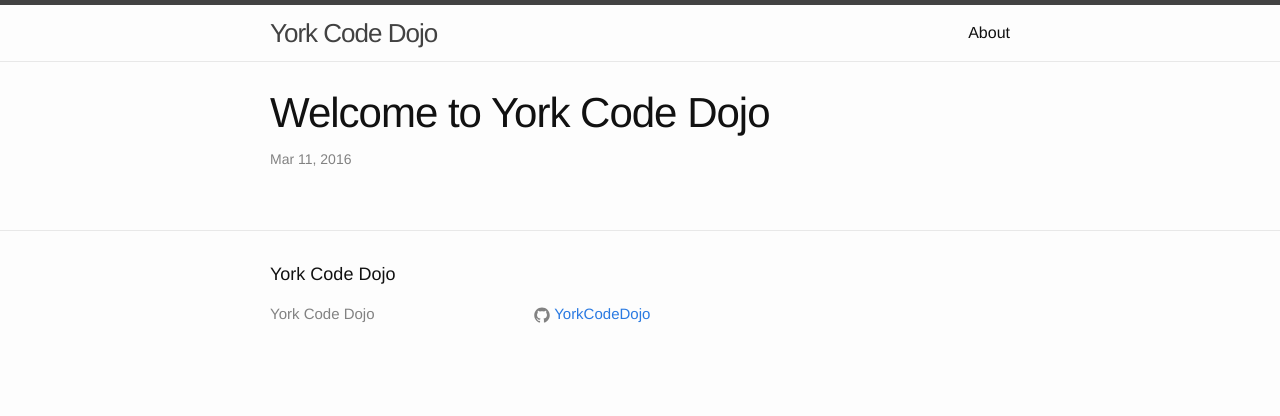
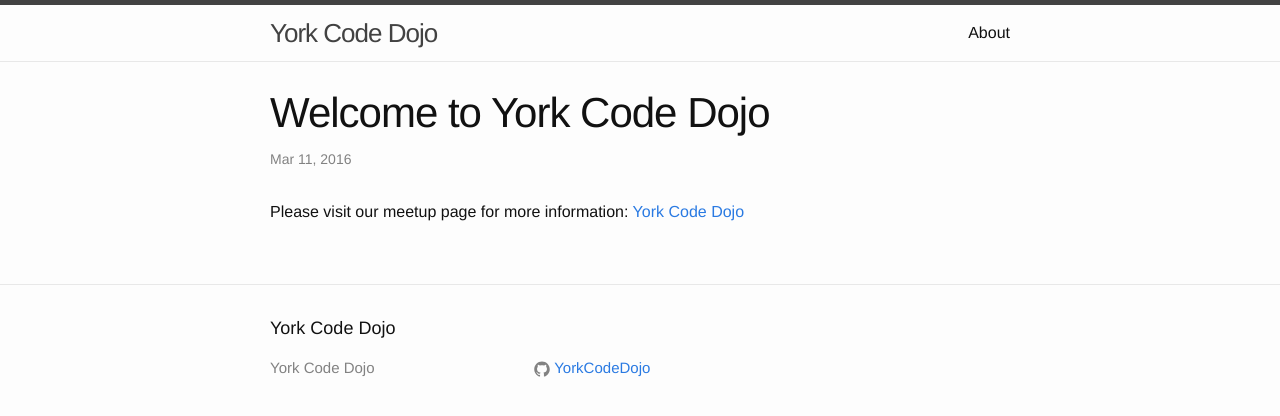
Before and after one commit to YorkCodeDojo/yorkcodedojo.github.io, a Jekyll site: the page built from _posts/2016-03-11-welcome-to-jekyll.markdown, in a window 1280 px wide. Shown: the top 416 px of the page. Built offline with Jekyll 4.4.1, drawn with Linux system fonts in a browser that asks for light colours.

Commit message:
Added meetup link

```diff
--- a/_posts/2016-03-11-welcome-to-jekyll.markdown
+++ b/_posts/2016-03-11-welcome-to-jekyll.markdown
@@ -4,3 +4,4 @@ title:  "Welcome to York Code Dojo"
 date:   2016-03-11 10:30:34 +0000
 categories: jekyll update
 ---
+Please visit our meetup page for more information: [York Code Dojo](http://www.meetup.com/York-Code-Dojo/)
```
